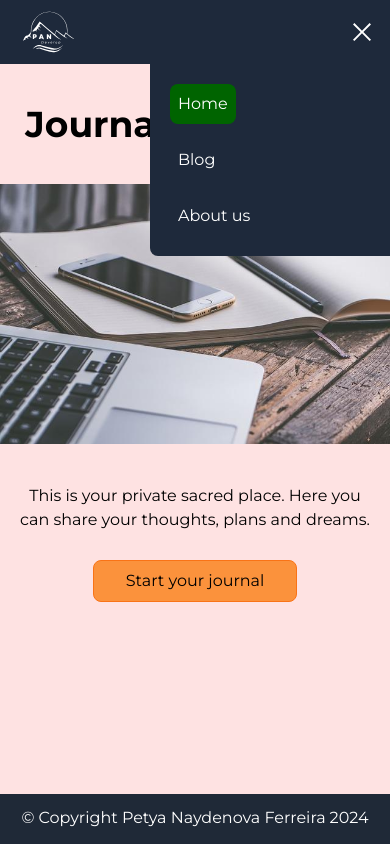
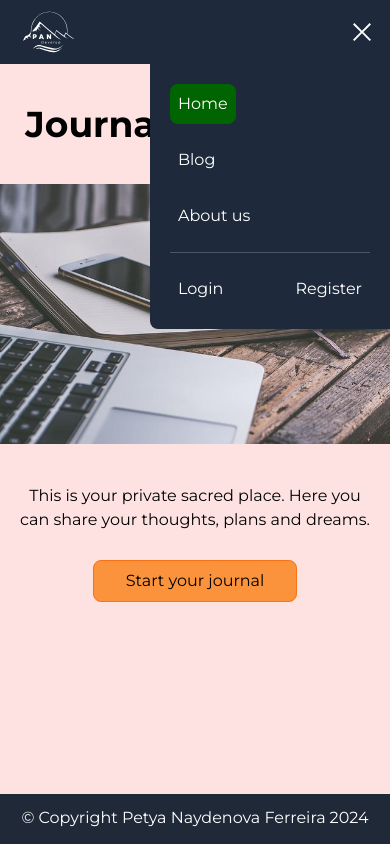
Before and after one commit to PetyaFerreiraDeveloper/journal, an Angular app: page / in a window 390 px wide. Both pictures are taken after a click on the button 362 px from the left and 32 px from the top of the page. Built offline with nearby package versions, Linux system fonts and the light colour scheme.

Commit message:
mobileNav-add login, register and logout links

```diff
--- a/src/app/core/mobile-nav/mobile-nav.component.html
+++ b/src/app/core/mobile-nav/mobile-nav.component.html
@@ -1,6 +1,7 @@
 <nav
-  class="lg:hidden flex flex-col items-start gap-4 fixed top:16 lg:top-20 right-0 z-10 text-white bg-slate-800 w-60 p-5 rounded-bl-lg "
+  class="lg:hidden flex flex-col items-start gap-4 fixed top:16 lg:top-20 right-0 z-10 text-white bg-slate-800 w-60 p-5 rounded-bl-lg"
 >
+
   <a
     routerLink="/"
     routerLinkActive="active"
@@ -28,4 +29,31 @@
   <a routerLink="/about-us" routerLinkActive="active" class="p-2 rounded-lg"
     >About us</a
   >
+
+  <div class="flex w-full justify-between border-t-[1px] border-gray-600 pt-4" *ngIf="!isLogged">
+    <a
+      routerLink="/auth/login"
+      routerLinkActive="active"
+      [routerLinkActiveOptions]="{ exact: true }"
+      class="p-2 rounded-lg"
+      >Login</a
+    >
+    <a
+      routerLink="/auth/register"
+      routerLinkActive="active"
+      [routerLinkActiveOptions]="{ exact: true }"
+      class="p-2 rounded-lg"
+      >Register</a
+    >
+  </div>
+  <div class="flex items-center gap-4" *ngIf="isLogged">
+    <p>Hello {{ email }}</p>
+    <a
+      routerLink="/auth/logout"
+      routerLinkActive="active"
+      [routerLinkActiveOptions]="{ exact: true }"
+      class="p-2 rounded-lg"
+      >Logout</a
+    >
+  </div>
 </nav>
--- a/src/app/core/mobile-nav/mobile-nav.component.ts
+++ b/src/app/core/mobile-nav/mobile-nav.component.ts
@@ -11,5 +11,7 @@ export class MobileNavComponent {
   get isLogged(): boolean {
     return this.userService.isLogged;
   }
-
+  get email(): string {
+    return this.userService.user?.email || '';
+  }
 }
```
